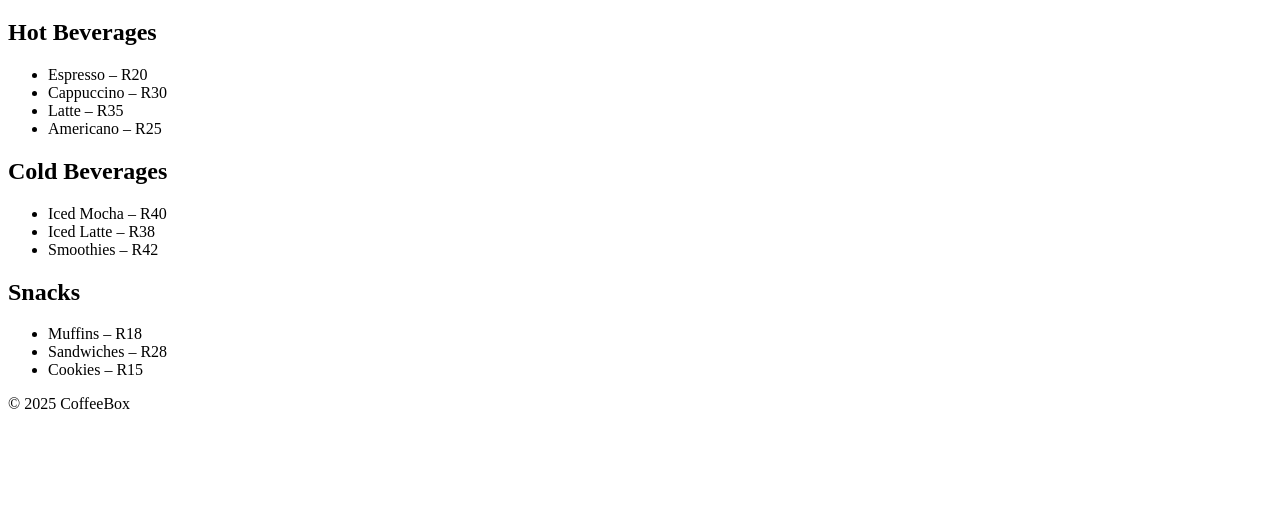
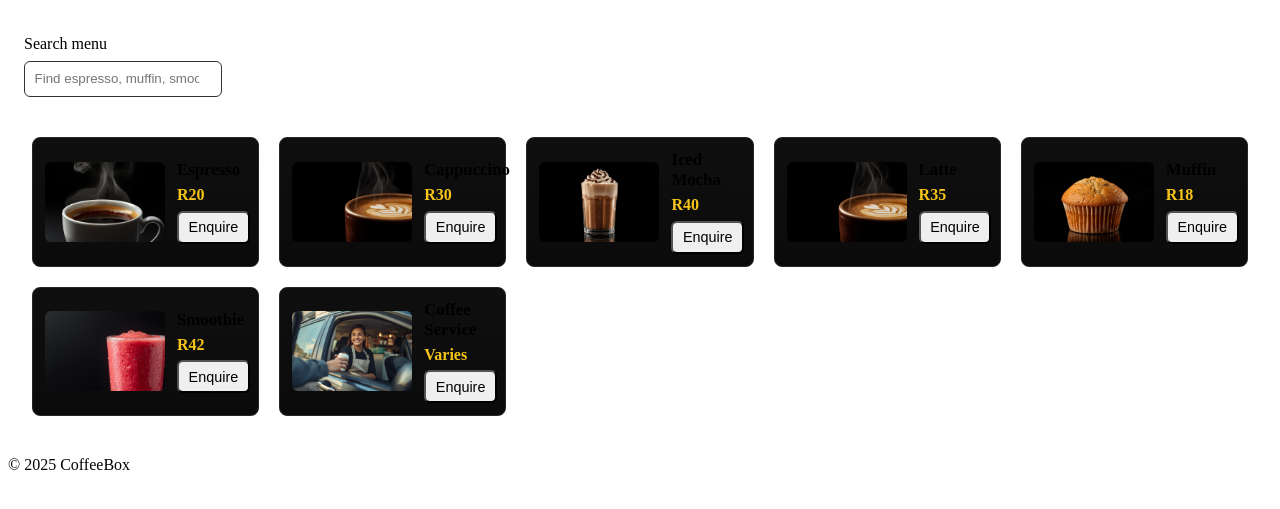
Before and after one commit to ST10486654/WEDE5020-POE-ST10486654-publicRepo, a plain HTML site: page products.html in a window 1280 px wide. Shown: the part 211-720 px from the top of the page. Drawn offline with Linux system fonts and the light colour scheme.

Commit message:
removed the old products.html code and added new code.
This file contains the everything about the products page.

```diff
--- a/products.html
+++ b/products.html
@@ -1,14 +1,14 @@
 <!DOCTYPE html>
 <html lang="en">
 <head>
-  <!-- Products/Menu Page - CoffeeBox -->
-  <meta charset="UTF-8">
-  <meta name="viewport" content="width=device-width, initial-scale=1.0">
+  <meta charset="utf-8" />
+  <meta name="viewport" content="width=device-width,initial-scale=1" />
   <title>Products – CoffeeBox</title>
-  <link rel="stylesheet" href="css/styles.css">
+  <meta name="description" content="CoffeeBox menu – signature coffees, cold drinks and snacks. Browse menu and enquire about catering." />
+  <meta name="keywords" content="Coffee, drive-thru, cappuccino, latte, iced mocha, muffins, Pietermaritzburg" />
+  <link rel="stylesheet" href="css/styles.css" />
 </head>
 <body>
-  <!-- HEADER -->
   <header>
     <div class="logo">CoffeeBox</div>
     <nav>
@@ -23,45 +23,24 @@
     </nav>
   </header>
 
-  <!-- MAIN -->
   <main>
     <h1>Our Menu</h1>
 
-    <!-- Hot Beverages -->
-    <section>
-      <h2>Hot Beverages</h2>
-      <ul>
-        <li>Espresso – R20</li>
-        <li>Cappuccino – R30</li>
-        <li>Latte – R35</li>
-        <li>Americano – R25</li>
-      </ul>
+    <section class="menu-controls" style="padding:1rem;">
+      <label for="product-search" style="display:block;margin-bottom:.5rem;">Search menu</label>
+      <input id="product-search" type="search" placeholder="Find espresso, muffin, smoothie..." aria-label="Search menu" style="max-width:420px;padding:.6rem;border-radius:6px;border:1px solid #333;">
     </section>
 
-    <!-- Cold Beverages -->
-    <section>
-      <h2>Cold Beverages</h2>
-      <ul>
-        <li>Iced Mocha – R40</li>
-        <li>Iced Latte – R38</li>
-        <li>Smoothies – R42</li>
-      </ul>
+    <section id="products-grid" aria-live="polite" aria-label="Product list">
+      <!-- JS will inject product cards here -->
     </section>
 
-    <!-- Snacks -->
-    <section>
-      <h2>Snacks</h2>
-      <ul>
-        <li>Muffins – R18</li>
-        <li>Sandwiches – R28</li>
-        <li>Cookies – R15</li>
-      </ul>
-    </section>
   </main>
 
-  <!-- FOOTER -->
   <footer>
     <p>© 2025 CoffeeBox</p>
   </footer>
+
+  <script src="js/script.js"></script>
 </body>
 </html>
```
